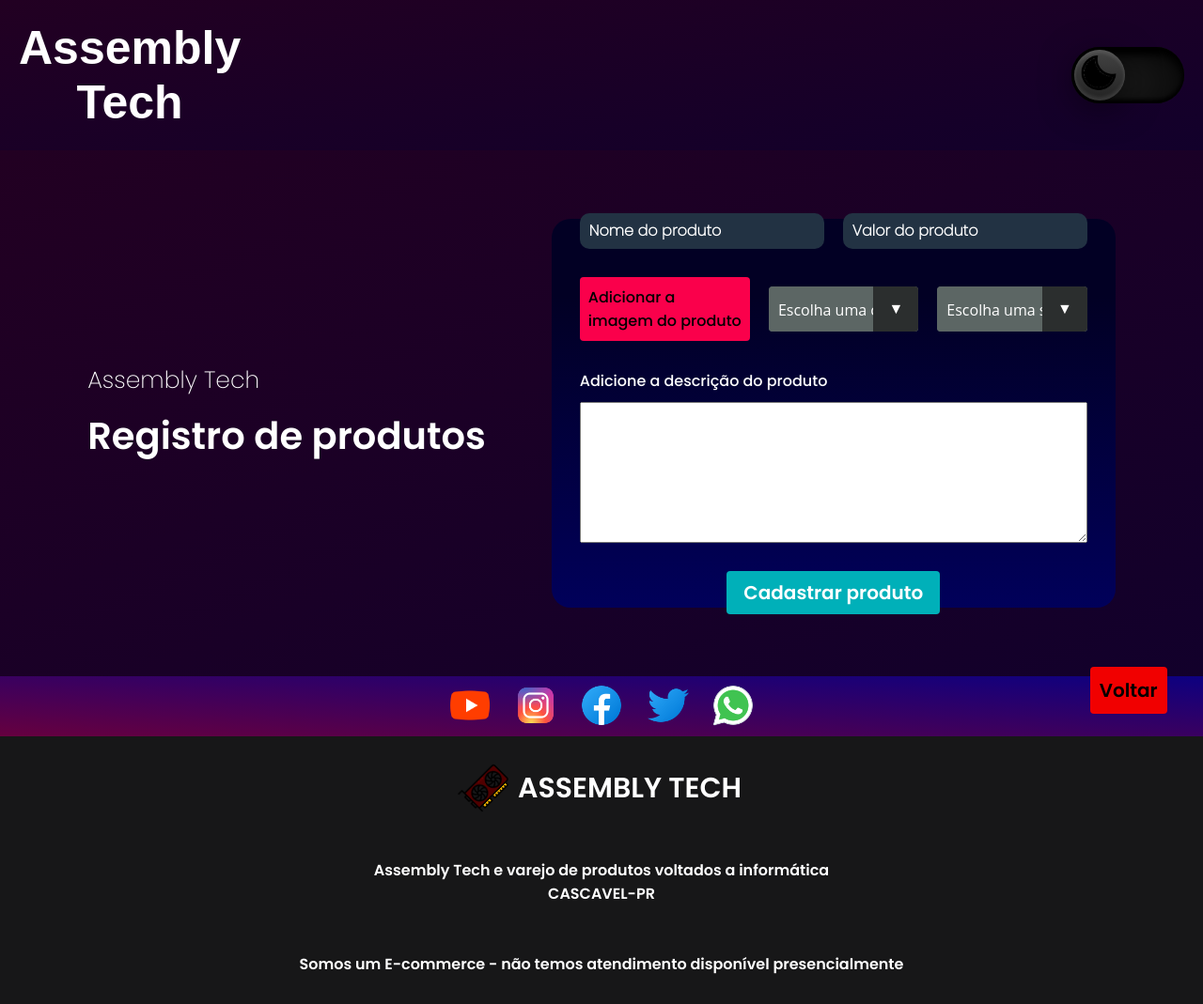
After one commit to felippaugusto/4B-TCC, a PHP site: page /productsRegister.php in a window 1280 px wide. The commit adds this page. Shown: the whole page at 94% size. Run offline with PHP 8.4, Linux system fonts and the light colour scheme; the visitor is signed in with stand-in values (Sample User, id 1).

Commit message:
05-06-2023

```diff
--- a/CSS/globals.css
+++ b/CSS/globals.css
@@ -64,6 +64,34 @@ html {
     display: flex;
     justify-content: center;
     align-items: center;
+}
+
+input[type="file"] {
+    display: none;
+}
+
+.inputFile {
+    background-color: rgb(250, 0, 75);
+    padding: 0.9rem;
+    font-size: 1.6rem;
+    font-family: poppins-intermediare;
+    border-radius: 0.4rem;
+    cursor: pointer;
+}
+
+.inputFile:hover {
+    background-color: rgb(204, 0, 61);
+}
+
+.selectCategory {
+    width: 15rem;
+    padding: 1rem;
+    font-size: 1.6rem;
+    line-height: 1;
+    border: 0;
+    border-radius: 0.4rem;
+    height: 5rem;
+    cursor: pointer;
 }
 /* end utils */
 
--- a/CSS/register.css
+++ b/CSS/register.css
@@ -129,3 +129,90 @@ button:hover {
     padding: 1.2rem;
 }
 /* end container login */
+
+/* start product form */
+/* start container form */
+#productForm {
+    height: 90%;
+}
+/* end container form */
+
+/* start container categories and sub categories */
+#containerCategoriesSubCategories {
+    color: #fff;
+    font-size: 1.6rem;
+    font-family: poppins-intermediare;
+}
+
+select {
+    -webkit-appearance:none;
+    -moz-appearance:none;
+    -ms-appearance:none;
+    appearance:none;
+    outline:0;
+    box-shadow:none;
+    border:0!important;
+    background: #5c6664;
+    background-image: none;
+    flex: 1;
+    padding: 0 .5em;
+    color:#fff;
+    cursor:pointer;
+    font-size: 1em;
+    font-family: 'Open Sans', sans-serif;
+ }
+
+ select::-ms-expand {
+    display: none;
+ }
+
+ .select {
+    position: relative;
+    display: flex;
+    width: 20em;
+    height: 3em;
+    line-height: 3;
+    background: #5c6664;
+    overflow: hidden;
+    border-radius: .25em;
+ }
+
+ .select::after {
+    content: '\25BC';
+    position: absolute;
+    top: 0;
+    right: 0;
+    padding: 0 1em;
+    background: #2b2e2e;
+    cursor:pointer;
+    pointer-events:none;
+    transition:.25s all ease;
+ }
+
+ .select:hover::after {
+    color: #23b499;
+ }
+/* end container categories and sub categories */
+
+/* start product description */
+#labelTextarea {
+    font-size: 1.6rem;
+    color: #fff;
+    font-family: poppins-intermediare;
+    text-align: left;
+    width: 100%;
+    margin-bottom: -2rem;
+}
+
+#productDescription {
+    width: 100%;
+    height: 15rem;
+}
+
+textarea {
+    font-size: 2rem;
+    font-family: poppins-intermediare;
+    text-decoration: underline;
+}
+/* end product description */
+/* end product form */
--- a/admin.php
+++ b/admin.php
@@ -4,7 +4,7 @@ require_once 'php_actions/db_connect.php';
 // start sessions
 session_start();
 
-if(!isset($_SESSION['adminLogged'])) {
+if(!isset($_SESSION['adminLogged']) == true) {
     header('Location: login.php');
 }
 ?>
@@ -62,6 +62,7 @@ if(!isset($_SESSION['adminLogged'])) {
         </tbody>
     </table>
 
+    <a href="productsRegister.php" id="productRegister">Registro de produtos</a>
     <a href="php_actions/logout.php" id="backToMainPage">Voltar</a>
 
     <script>
--- /dev/null
+++ b/productsRegister.php
@@ -0,0 +1,85 @@
+<?php
+// Header
+include_once 'includes/header.php';
+
+if(!isset($_SESSION['adminLogged']) == true) {
+    header('Location: index.php');
+}
+?>
+    <!-- header structure -->
+    <!-- header left -->
+    <header class="displayFlex header" id="header">
+        <a href="index.php" class="text-logo-header displayFlex">
+            <p>Assembly</p>
+            <p>Tech</p>
+        </a>
+
+        <!-- header right -->
+        <div class="header-right displayFlex">
+
+            <div id="theme-white-or-dark" class="displayFlex">
+                <div id="ball" class="displayFlex">
+                    <img src="IMAGES/header/theme-white-and-dark/moon-black.png" alt="" id="moon-and-sun">
+                </div>
+            </div>
+
+        </div>
+    </header>
+
+    <div class="container-login displayFlex">
+        <div class="container-text">
+            <p>Assembly Tech</p>
+            <h1>Registro de produtos</h1>
+        </div>
+
+        <div class="container-form displayFlex" id="productForm">
+            <form action="" class="displayFlex" method="POST">
+                <div class="displayFlex">
+                    <input type="text" name="productName" autocomplete="off" placeholder="Nome do produto" required>
+                    <input type="text" oninput="this.value = this.value.replace(/[^0-9.]/g, '').replace(/(\..*?)\..*/g, '$1');" name="valueProduct" autocomplete="off" placeholder="Valor do produto">
+                </div>
+
+                <div class="displayFlex">
+                    <label for="file" class="inputFile">Adicionar a imagem do produto</label>
+                    <input type="file" name="productImage" id="file">
+
+                    <div id="containerCategoriesSubCategories" class="displayFlex">
+
+                        <div id="container-categories" class="select">
+                            <select name="selectCategory" class="selectCategory">
+                                <option selected disabled>Escolha uma categoria</option>
+                                <option value="INTEL">INTEL</option>
+                                <option value="AMD">AMD</option>
+                                <option value="NVIDIA">NVIDIA</option>
+                                <option value="RADEON">RADEON</option>
+                            </select>
+                        </div>
+
+                        <div id="container-SubCategories" class="select">
+                            <select name="selectSubCategory" class="selectCategory">
+                                <option selected disabled>Escolha uma sub categoria</option>
+                                <option value="INTEL">LGA 1155</option>
+                                <option value="AMD">AM4</option>
+                                <option value="NVIDIA">DDR4</option>
+                                <option value="RADEON">NVME</option>
+                            </select>
+                        </div>
+                    </div>
+                </div>
+
+                <label for="productDescription" id="labelTextarea">Adicione a descrição do produto</label>
+                <textarea name="productDescription" id="productDescription"></textarea>
+                <button type="submit" name="btn_submit">Cadastrar produto</button>
+            </form>
+        </div>
+    </div>
+
+    <a href="login.php" class="backToThePreviousPage">Voltar</a>
+
+    <!-- button to navegate to header -->
+    <a href="#header" class="goToHeader"><img src="IMAGES/down-arrow-navegation-website.png" alt=""></a>
+
+<?php
+// Footer
+include_once 'includes/footer.php';
+?>
```
Also changed, not shown: CSS/admin.css (+16 -1 lines), index.php (+16 -16 lines), productPage.php (added, +40 -0 lines).
